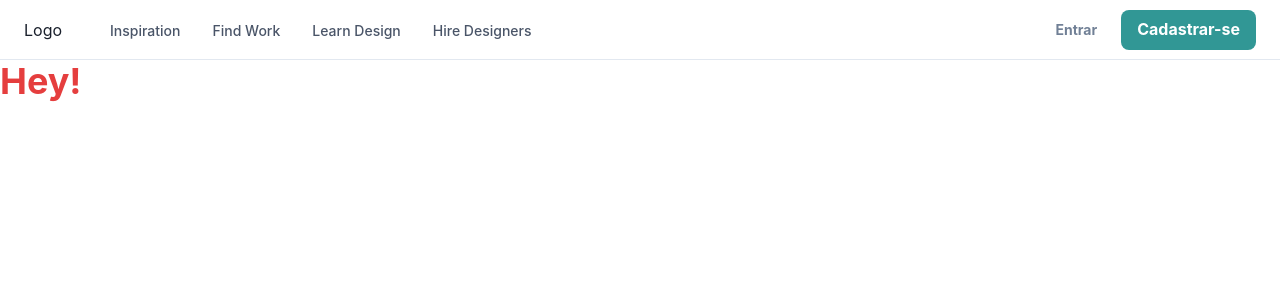
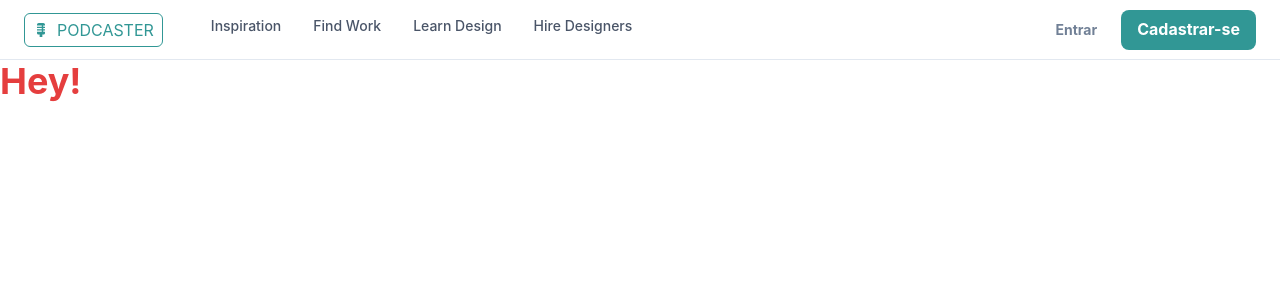
Before and after one commit to rafaelmuttoni/next-auth-prisma, a Next.js app: page / in a window 1280 px wide. Shown: the top 300 px of the page. Built offline with nearby package versions, Linux system fonts and the light colour scheme.

Commit message:
Same navbar

```diff
--- /dev/null
+++ b/src/components/Logo.tsx
@@ -0,0 +1,18 @@
+import { Flex, Icon, Text } from "@chakra-ui/react";
+import { IoMdMicrophone } from "react-icons/io";
+
+export default function Logo() {
+  return (
+    <Flex
+      alignItems="center"
+      px={2}
+      py={1}
+      borderRadius="md"
+      border="1px"
+      borderColor="brand.500"
+      color="brand.500"
+    >
+      <Icon as={IoMdMicrophone} mr={2} /> <Text>PODCASTER</Text>
+    </Flex>
+  );
+}
--- a/src/layouts/Open/Navbar.tsx
+++ b/src/components/Navbar.tsx
@@ -1,4 +1,5 @@
 import {
+  Avatar,
   Box,
   Flex,
   Text,
@@ -8,11 +9,15 @@ import {
   Collapse,
   Icon,
   Link,
+  Menu,
+  MenuButton,
+  MenuList,
+  MenuItem,
+  MenuDivider,
   Popover,
   PopoverTrigger,
   PopoverContent,
   useColorModeValue,
-  useBreakpointValue,
   useDisclosure,
 } from "@chakra-ui/react";
 import {
@@ -23,7 +28,15 @@ import {
 } from "@chakra-ui/icons";
 import NextLink from "next/link";
 
-export default function WithSubnavigation() {
+import Logo from "./Logo";
+import { signOut } from "../services/auth";
+
+interface NavbarProps {
+  layout: string;
+  routes?: Array<string>;
+}
+
+export default function WithSubnavigation({ layout, routes }: NavbarProps) {
   const { isOpen, onToggle } = useDisclosure();
 
   return (
@@ -54,19 +67,42 @@ export default function WithSubnavigation() {
           />
         </Flex>
         <Flex flex={{ base: 1 }} justify={{ base: "center", md: "start" }}>
-          <Text
-            textAlign={useBreakpointValue({ base: "center", md: "left" })}
-            fontFamily={"heading"}
-            color={useColorModeValue("gray.800", "white")}
-          >
-            Logo
-          </Text>
+          <Logo />
 
           <Flex display={{ base: "none", md: "flex" }} ml={10}>
             <DesktopNav />
           </Flex>
         </Flex>
 
+        {layout === "dashboard" ? (
+          <Flex
+            flex={{ base: 1, md: 0 }}
+            alignItems={"center"}
+            justifyContent="flex-end"
+          >
+            <Menu>
+              <MenuButton
+                as={Button}
+                rounded={"full"}
+                variant={"link"}
+                cursor={"pointer"}
+              >
+                <Avatar
+                  size={"sm"}
+                  src={
+                    "https://images.unsplash.com/photo-1493666438817-866a91353ca9?ixlib=rb-0.3.5&q=80&fm=jpg&crop=faces&fit=crop&h=200&w=200&s=b616b2c5b373a80ffc9636ba24f7a4a9"
+                  }
+                />
+              </MenuButton>
+              <MenuList>
+                <MenuItem>Link 1</MenuItem>
+                <MenuItem>Link 2</MenuItem>
+                <MenuDivider />
+                <MenuItem onClick={() => signOut()}>Sign out</MenuItem>
+              </MenuList>
+            </Menu>
+          </Flex>
+        ) : (
           <Stack
             flex={{ base: 1, md: 0 }}
             justify={"flex-end"}
@@ -88,6 +124,7 @@ export default function WithSubnavigation() {
               </Button>
             </NextLink>
           </Stack>
+        )}
       </Flex>
 
       <Collapse in={isOpen} animateOpacity>
--- a/src/layouts/Dashboard/index.tsx
+++ b/src/layouts/Dashboard/index.tsx
@@ -1,13 +1,13 @@
 import { Box } from "@chakra-ui/react";
 import { useSession } from "../../services/auth";
 
-import Navbar from "./Navbar";
+import Navbar from "../../components/Navbar";
 import Loading from "../../components/Loading";
 
 function Wrapper({ children }) {
   return (
     <Box h={[null, null, "100vh"]}>
-      <Navbar />
+      <Navbar layout="dashboard" />
       {children}
     </Box>
   );
--- a/src/layouts/Open/index.tsx
+++ b/src/layouts/Open/index.tsx
@@ -1,10 +1,10 @@
 import { Box } from "@chakra-ui/react";
-import Navbar from "./Navbar";
+import Navbar from "../../components/Navbar";
 
 export default function OpenLayout({ children }) {
   return (
     <Box>
-      <Navbar />
+      <Navbar layout="open" />
       {children}
     </Box>
   );
```
Also changed, not shown: src/layouts/Dashboard/Navbar.tsx (deleted, +0 -96 lines). Lines whose indentation alone changed are shown as unchanged.
